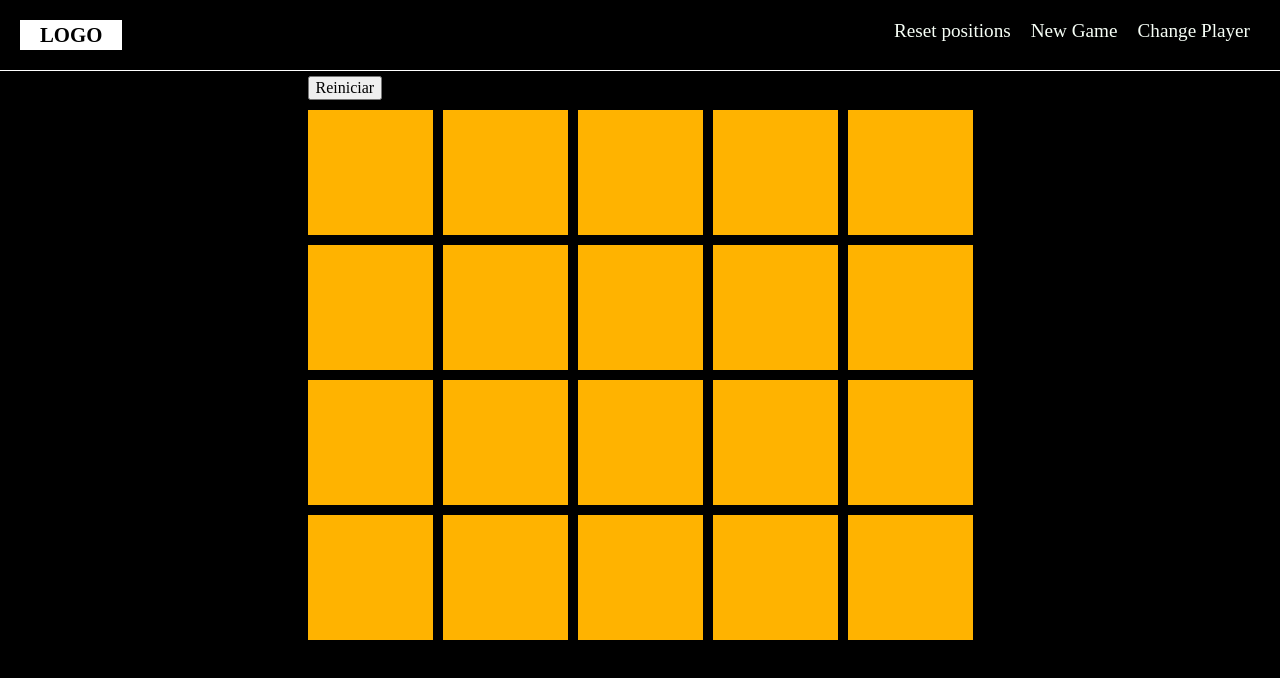
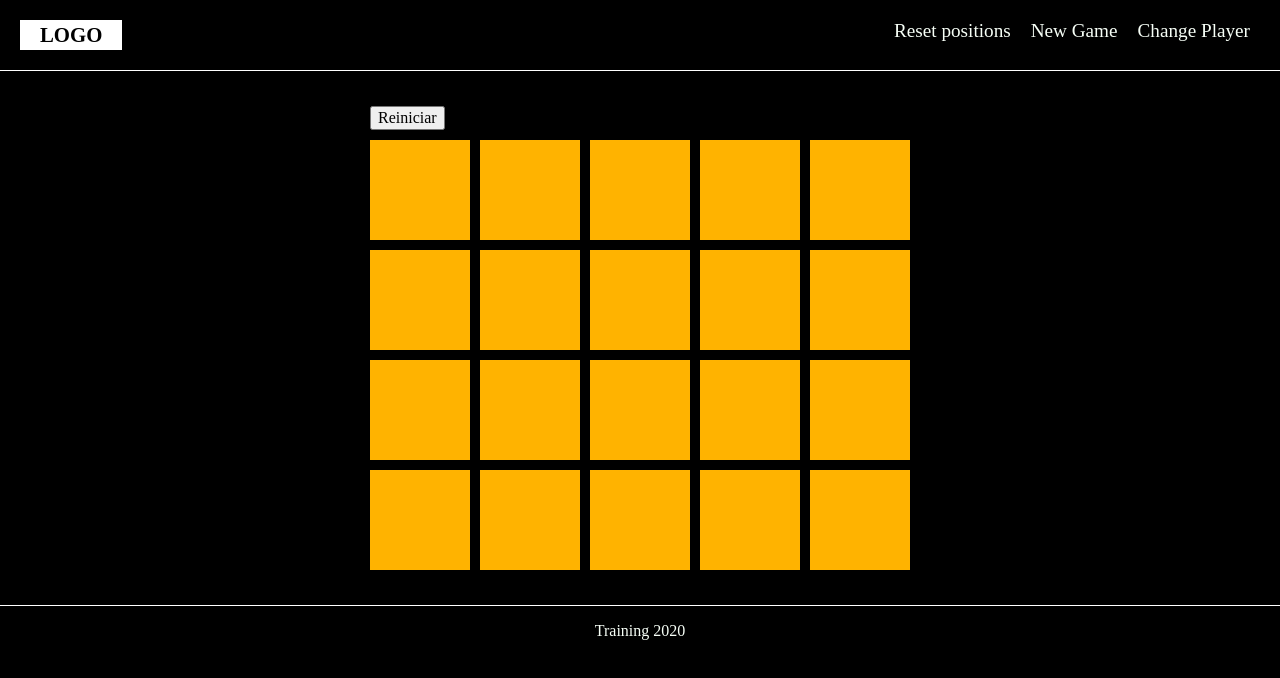
Before and after one commit to gutierreznestor/react-training, a React (Create React App) app: page / in a window 1280 px wide. Shown: the top 678 px of the page. Built offline with nearby package versions, Linux system fonts and the light colour scheme.

Commit message:
Initial panel style

```diff
--- a/src/App.js
+++ b/src/App.js
@@ -34,6 +34,13 @@ class App extends React.Component {
             addAttempt={ () => {this.addAttempt()}}
             resetScore={ () => {this.resetScore()}}
           />
+          <div className="app__panel">
+            <div className="panel__player"></div>
+            <div className="panel__positions"></div>
+          </div>
+        </div>
+        <div className="app__footer">
+          Training 2020
         </div>
       </div>
     );
--- a/src/App.scss
+++ b/src/App.scss
@@ -12,7 +12,22 @@ $color-white: #f7fff7;
 .app__content {
   height: 100%;
   display: flex;
-  flex-direction: column;
   justify-content: center;
   align-items: center;
+  margin: 30px auto;
 }
+
+.app__panel {
+  display: flex;
+  flex-direction: row;
+  background-color: #EEEEEE;
+}
+
+.app__footer {
+  height: 50px;
+  display: flex;
+  flex-direction: row;
+  justify-content: center;
+  align-items: center;
+  border-top: 1px solid #fff;
+}
--- a/src/components/board/Board.scss
+++ b/src/components/board/Board.scss
@@ -12,5 +12,5 @@
 .board__content {
     display: flex;
     flex-wrap: wrap;
-    width: 675px;
+    width: 550px;
 }
--- a/src/components/board/initializeBoard.js
+++ b/src/components/board/initializeBoard.js
@@ -1,14 +1,14 @@
 const icons = [
-    'fas fa-paper-plane',
-    'fas fa-gift',
-    'fas fa-glass-cheers',
-    'fas fa-snowman',
-    'fas fa-sleigh',
-    'fas fa-sun',
-    'fas fa-wifi',
-    'fas fa-cookie-bite',
-    'fas fa-truck',
-    'fas fa-user-secret'];
+    'fa-paper-plane',
+    'fa-gift',
+    'fa-glass-cheers',
+    'fa-snowman',
+    'fa-sleigh',
+    'fa-sun',
+    'fa-wifi',
+    'fa-cookie-bite',
+    'fa-truck',
+    'fa-user-secret'];
 
 export const initializeBoard = () => {
     let code = 0;
--- a/src/components/card/Card.js
+++ b/src/components/card/Card.js
@@ -17,7 +17,7 @@ class Card extends React.Component  {
                 <div className="card card__item" onClick={() => this.props.handleClick()}>
                 </div>
                 <div className="card card__icon" onClick={() => this.props.handleClick()}>
-                    <i className={`fa-5x ${ this.props.icon}`}></i>
+                    <i className={`fa-5x fas ${ this.props.icon}`}></i>
                 </div>
             </ReactCardFlip>
         </div>)
--- a/src/components/card/Card.scss
+++ b/src/components/card/Card.scss
@@ -3,8 +3,8 @@ $bg__item-2: #03dcf4;
 $color-black: #000;
 
 .card {
-    width: 125px;
-    height: 125px;
+    width: 100px;
+    height: 100px;
     margin: 5px;
     color: $color-black;
 }
@@ -21,3 +21,8 @@ $color-black: #000;
     justify-content: center;
     align-content: center;
 }
+
+.ReactCardFlip {
+    width: 100%;
+    height: 100%;
+}
--- a/src/components/header/Header.js
+++ b/src/components/header/Header.js
@@ -2,9 +2,6 @@ import React from 'react';
 import './Header.scss';
 
 class Header extends React.Component {
-    constructor(props) {
-        super(props);
-    }
 
     render() {
         return (
```
